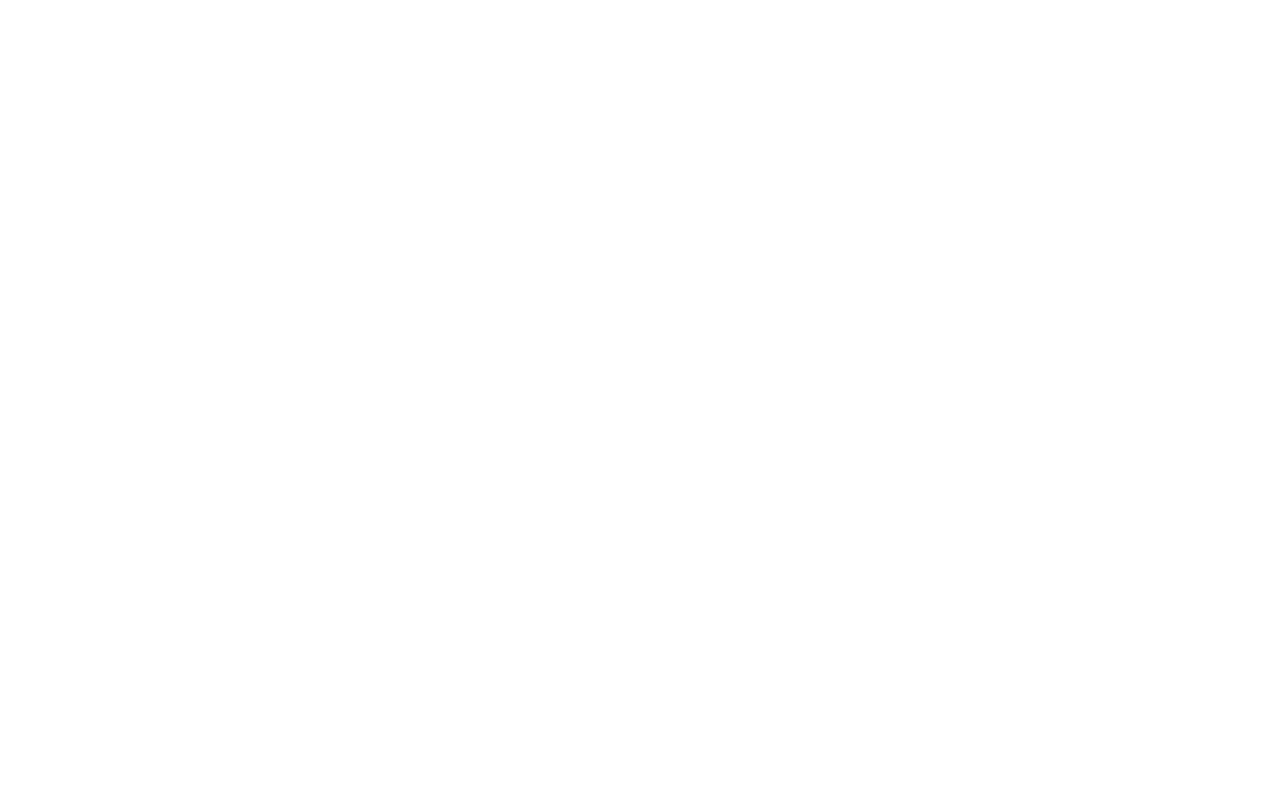
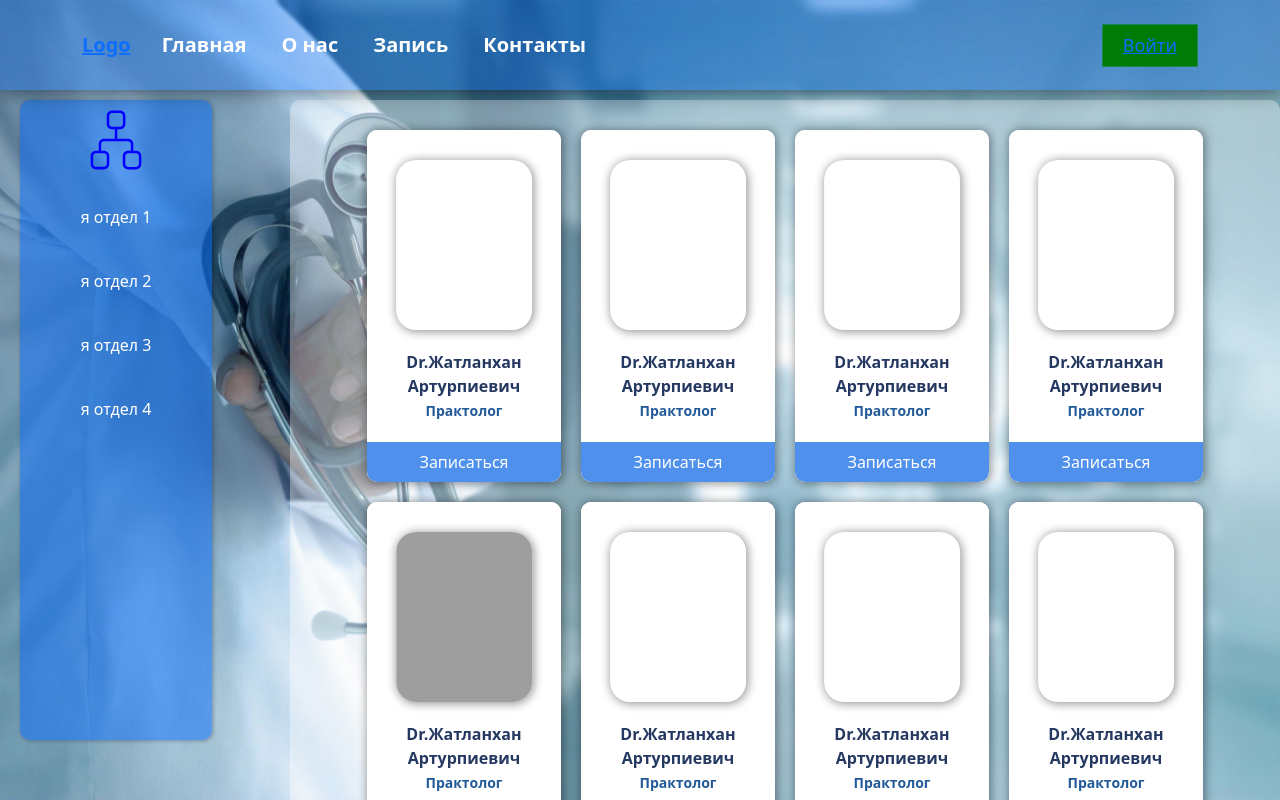
Before and after one commit to Yanarkaev/mans-lion-clinics-frontend, a React (Create React App) app: page /entry in a window 1280 px wide. Before the commit this address had no page. Shown: the top 800 px of the page. Built offline with nearby package versions, Linux system fonts and the light colour scheme; grey boxes are pictures that could not be loaded.

Commit message:
Завершена верстка страницы отделений

```diff
--- a/src/App.js
+++ b/src/App.js
@@ -4,6 +4,8 @@
 import Layout from "./pages/Layout/Layout";
 import SignUp from "./components/Authorization/SignUp/SignUp";
 import AboutPage from "./pages/About/AboutPage";
+import Departments from "./pages/Departments/Departments";
+// import SignIn from "./components/Authorization/SignIn/SignIn";
 
 function App() {
   return (
@@ -11,10 +13,11 @@
       <Route path="/" element={<Layout />}>
         <Route index element={<MainPage />} />
         <Route path="/signup" element={<SignUp />} />
+        {/* <Route path="/signin" element={<SignIn />} /> */}
         <Route path="/about" element={<AboutPage />} />
+        <Route path="/entry" element={<Departments />} />
       </Route>
     </Routes>
   );
 }
-
 export default App;
--- a/src/components/Header/header.module.scss
+++ b/src/components/Header/header.module.scss
@@ -1,5 +1,5 @@
 .header {
-  background-color: rgba(10, 63, 188, 0.725);
+  background-color: rgba(0, 106, 255, 0.318);
   transition: 0.2s;
   font-weight: 600;
   box-shadow: 0 0 20px 0 rgba(0, 0, 0, 0.541);
@@ -29,6 +29,7 @@
       &:hover {
         background: rgb(45, 116, 248);
       }
+
     }
 
     .signinBtn {
--- /dev/null
+++ b/src/pages/Departments/Departments.jsx
@@ -0,0 +1,173 @@
+import React from "react";
+import s from "./Departments.module.scss";
+import icon from "../../assets/Departments/dep.svg";
+import { motion } from "framer-motion";
+function Departments() {
+  const textAnimation = {
+    hidden: {
+      x: -100,
+      opacity: 0,
+    },
+    visible: {
+      x: 0,
+      opacity: 1,
+      transition: { type: "spring", stiffness: 40 },
+    },
+  };
+  const mainAnimation = {
+    hidden: {
+      x: 200,
+      opacity: 0,
+    },
+    visible: {
+      x: 0,
+      opacity: 1,
+      transition: { type: "spring", stiffness: 40 },
+    },
+  };
+  return (
+    <div className={s.container}>
+      <motion.aside
+        initial="hidden"
+        whileInView="visible"
+        variants={textAnimation}
+        className={s.aside}
+      >
+        <div className={s.logo}>
+          <img src={icon} alt="" />
+        </div>
+        <div className={s.departmants}>
+          <div className={s.name}>
+            <span>я отдел 1</span>
+          </div>
+          <div className={s.name}>
+            <span>я отдел 2</span>
+          </div>
+          <div className={s.name}>
+            <span>я отдел 3</span>
+          </div>
+          <div className={s.name}>
+            <span>я отдел 4</span>
+          </div>
+        </div>
+      </motion.aside>
+      <motion.main
+        initial="hidden"
+        whileInView="visible"
+        variants={mainAnimation}
+        className={s.main}
+      >
+        <div className={s.departmantCard}>
+          <div className={s.photoContainer}>
+            <div className={s.photo}></div>
+          </div>
+          <div className={s.doctorName}>
+            <span>Dr.Жатланхан Артурпиевич</span>
+          </div>
+          <div className={s.jobTitle}>
+            <span>Практолог</span>
+          </div>
+          <button>Записаться</button>
+        </div>
+
+        <div className={s.departmantCard}>
+          <div className={s.photoContainer}>
+            <div className={s.photo}></div>
+          </div>
+          <div className={s.doctorName}>
+            <span>Dr.Жатланхан Артурпиевич</span>
+          </div>
+          <div className={s.jobTitle}>
+            <span>Практолог</span>
+          </div>
+          <button>Записаться</button>
+        </div>
+
+        <div className={s.departmantCard}>
+          <div className={s.photoContainer}>
+            <div className={s.photo}></div>
+          </div>
+          <div className={s.doctorName}>
+            <span>Dr.Жатланхан Артурпиевич</span>
+          </div>
+          <div className={s.jobTitle}>
+            <span>Практолог</span>
+          </div>
+          <button>Записаться</button>
+        </div>
+
+        <div className={s.departmantCard}>
+          <div className={s.photoContainer}>
+            <div className={s.photo}></div>
+          </div>
+          <div className={s.doctorName}>
+            <span>Dr.Жатланхан Артурпиевич</span>
+          </div>
+          <div className={s.jobTitle}>
+            <span>Практолог</span>
+          </div>
+          <button>Записаться</button>
+        </div>
+
+        <div className={s.departmantCard}>
+          <div className={s.photoContainer}>
+            <div className={s.photo}>
+              <img
+                src="https://bestclinic.ru/upload/resize_cache/iblock/451/480_320_2/v_tualet_po_bolshomu_s_krovyu2_1024x683.jpg"
+                alt=""
+              />
+            </div>
+          </div>
+          <div className={s.doctorName}>
+            <span>Dr.Жатланхан Артурпиевич</span>
+          </div>
+          <div className={s.jobTitle}>
+            <span>Практолог</span>
+          </div>
+          <button>Записаться</button>
+        </div>
+
+        <div className={s.departmantCard}>
+          <div className={s.photoContainer}>
+            <div className={s.photo}></div>
+          </div>
+          <div className={s.doctorName}>
+            <span>Dr.Жатланхан Артурпиевич</span>
+          </div>
+          <div className={s.jobTitle}>
+            <span>Практолог</span>
+          </div>
+          <button>Записаться</button>
+        </div>
+
+        <div className={s.departmantCard}>
+          <div className={s.photoContainer}>
+            <div className={s.photo}></div>
+          </div>
+          <div className={s.doctorName}>
+            <span>Dr.Жатланхан Артурпиевич</span>
+          </div>
+          <div className={s.jobTitle}>
+            <span>Практолог</span>
+          </div>
+          <button>Записаться</button>
+        </div>
+
+        <div className={s.departmantCard}>
+          <div className={s.photoContainer}>
+            <div className={s.photo}></div>
+          </div>
+          <div className={s.doctorName}>
+            <span>Dr.Жатланхан Артурпиевич</span>
+          </div>
+          <div className={s.jobTitle}>
+            <span>Практолог</span>
+          </div>
+          <button>Записаться</button>
+        </div>
+      </motion.main>
+    </div>
+  );
+}
+
+export default Departments;
--- /dev/null
+++ b/src/pages/Departments/Departments.module.scss
@@ -0,0 +1,156 @@
+.container {
+    width: 100%;
+    min-height: 100vh;
+    background-image: url(../../assets/Departments/background.jpg);
+    background-repeat: no-repeat;
+    background-position: center center;
+    background-attachment: fixed;
+    background-size: cover;
+    display: flex;
+    overflow: hidden;
+
+    .aside {
+        position: fixed;
+        overflow-y: scroll;
+        margin-top: 100px;
+        background-color: #006aff7a;
+        width: 15%;
+        text-align: center;
+        height: 80%;
+        color: #fff;
+        border-radius: 10px;
+        box-shadow: 1px 1px 4px rgba(0, 0, 0, 0.286);
+        left: 20px;
+
+        &::-webkit-scrollbar {
+            width: 7px; /* ширина для вертикального скролла */
+            background-color: #235a98;
+            border-top-right-radius: 10px;
+            border-bottom-right-radius: 10px;
+        }
+
+        /* ползунок скроллбара */
+        &::-webkit-scrollbar-thumb {
+            background-color: #d1d1d1;
+            border-radius:20px;
+            // box-shadow: inset 1px 1px 10px #f3faf7;
+        }
+
+        &::-webkit-scrollbar-thumb:hover {
+            background-color: #253861;
+        }
+
+        .logo {
+
+            width: 80px;
+            height: 80px;
+            margin: 0 auto;
+
+            border-radius: 10px;
+            padding: 10px;
+
+        }
+        .departmants {
+            margin-top: 5px;
+
+            border-radius: 10px;
+            padding: 10px;
+            .name {
+                margin-bottom: 20px;
+                padding: 10px 0;
+                cursor: pointer;
+                border-radius: 10px;
+                transition: .3s linear;
+                &:hover {
+                    box-shadow: 1px 1px 10px 1px #006affb1;
+                    background-color: #fff;
+                    color: #000
+
+
+                }
+            }
+
+        }
+    }
+    .main {
+        display: flex;
+        flex-wrap: wrap;
+        gap: 20px;
+        align-items: flex-start;
+        justify-content: center;
+        background-color: rgba(255, 255, 255, 0.377);
+        padding: 30px 10px;
+        width: 80%;
+        // height: 120vh;
+        margin: 100px auto 100px 290px;
+        right: 20px;
+        border-radius: 10px;
+        .departmantCard {
+            width: 20%;
+            border-radius: 10px;
+            box-shadow: 1px 1px 10px 1px rgba(0, 0, 0, 0.407) ;
+            overflow: hidden;
+            background-color: rgb(255, 255, 255);
+            .photoContainer {
+                position: relative;
+                width: 100%;
+                height: 170px;
+                background-color: #fff;
+                .photo {
+                    position: absolute;
+                    background-color: #fff;
+                    box-shadow: 1px 1px 10px 1px rgba(0, 0, 0, 0.407) ;
+                    width: 70%;
+                    height: 170px;
+
+                    overflow: hidden;
+                    left: 50%;
+                    transform: translate(-50%);
+                    bottom: -30px;
+                    border-radius: 20px;
+                    img {
+                        width: 100%;
+                        height: 100%;
+                    }
+                }
+            }
+
+            .doctorName {
+                margin-top: 50px;
+                text-align: center;
+                span {
+                    font-size: 16px;
+                    font-weight: bold;
+                    color: #253861;
+
+                }
+
+            }
+            .jobTitle {
+                text-align: center;
+                span {
+                    font-size: 14px;
+                    font-weight: bold;
+                    color: #235a98;
+                }
+            }
+
+            button {
+                margin-top: 20px;
+                padding: 8px;
+                width: 100%;
+                border: none;
+                border-bottom-left-radius: 10px;
+                border-bottom-right-radius: 10px;
+                color: #fff;
+                background-color: #005fe3b1;
+                transition: .2s linear;
+                &:hover {
+                    background-color: #0048ae;
+                }
+            }
+        }
+
+
+    }
+}
--- a/src/pages/Layout/Layout.jsx
+++ b/src/pages/Layout/Layout.jsx
@@ -8,7 +8,7 @@
     <>
       <Header />
       <Outlet />
-      <MainFooter />
+      {/* <MainFooter /> */}
     </>
   );
 };
```
Also changed, not shown: src/assets/Departments/background.jpg (added), src/assets/Departments/dep.svg (added).
